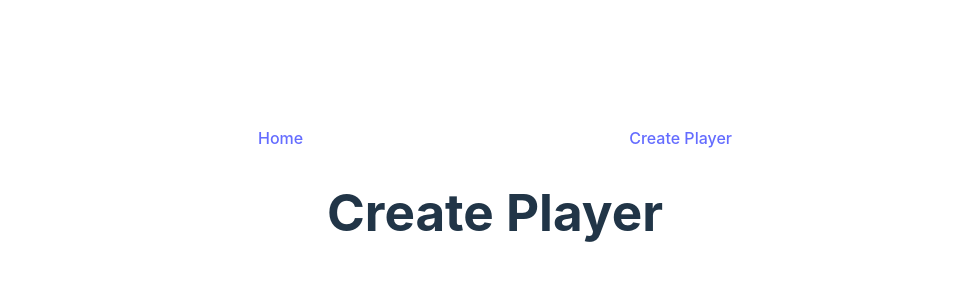
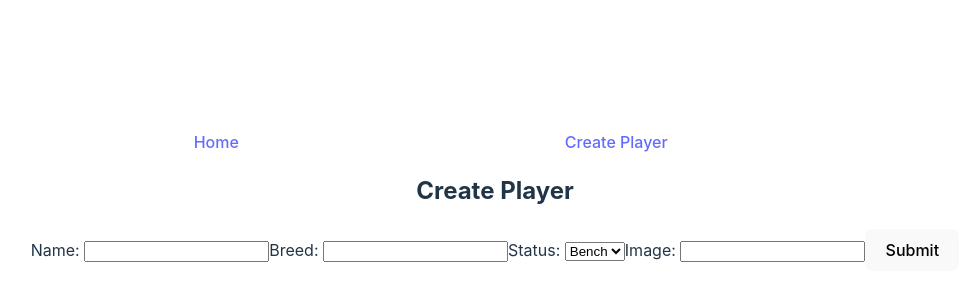
Before and after one commit to austinpeets/react-puppy-bowl-project, a React (Vite) app: page /createplayerform in a window 1280 px wide. Shown: the part 200-500 px from the top of the page, without its empty margins (145-1115 px from the left). Built offline with nearby package versions, Linux system fonts and the light colour scheme.

Commit message:
Create Player form created

```diff
--- a/src/components/CreatePlayerForm.jsx
+++ b/src/components/CreatePlayerForm.jsx
@@ -1,7 +1,56 @@
+import { useState } from "react";
+
 export default function CreatePlayer() {
+const [name, setName] = useState('');
+const [breed, setBreed] = useState('');
+const [status, setStatus] = useState('Bench');
+const [image, setImage] = useState('');
+
+const handleSubmit = (e) =>{
+  e.preventDefault();
+}
+
     return (
-      <div className="CreatePlayer">
-        <h1>Create Player</h1>
+      <>
+      <div>
+      <h2>Create Player</h2><form onSubmit={handleSubmit}>
+        <label>
+          Name:{" "}
+          <input
+            className="name"
+            value={name}
+            onChange={(e) => setName(e.target.value)} />
+        </label>
+        <label>
+          Breed:{" "}
+          <input
+            className="breed"
+            value={breed}
+            onChange={(e) => setBreed(e.target.value)} />
+        </label>
+        <label>
+          Status:{" "}
+          <select
+            value={status}
+            onChange={(e) => setStatus(e.target.value)} >
+            <option value="bench">Bench</option>
+            <option value="field">Field</option>
+            </select>
+        </label>
+        <label>
+          Image:{" "}
+          <input
+            className="image"
+            value={image}
+            onChange={(e) => setImage(e.target.value)} />
+        </label>
+        <button>Submit</button>
+        {/* <p>{ name }</p>
+        <p>{ breed }</p>
+        <p>{ status }</p>
+        <p>{ image }</p> */}
+      </form>
       </div>
-    );
-  }
+      </>
+    )
+}
```
